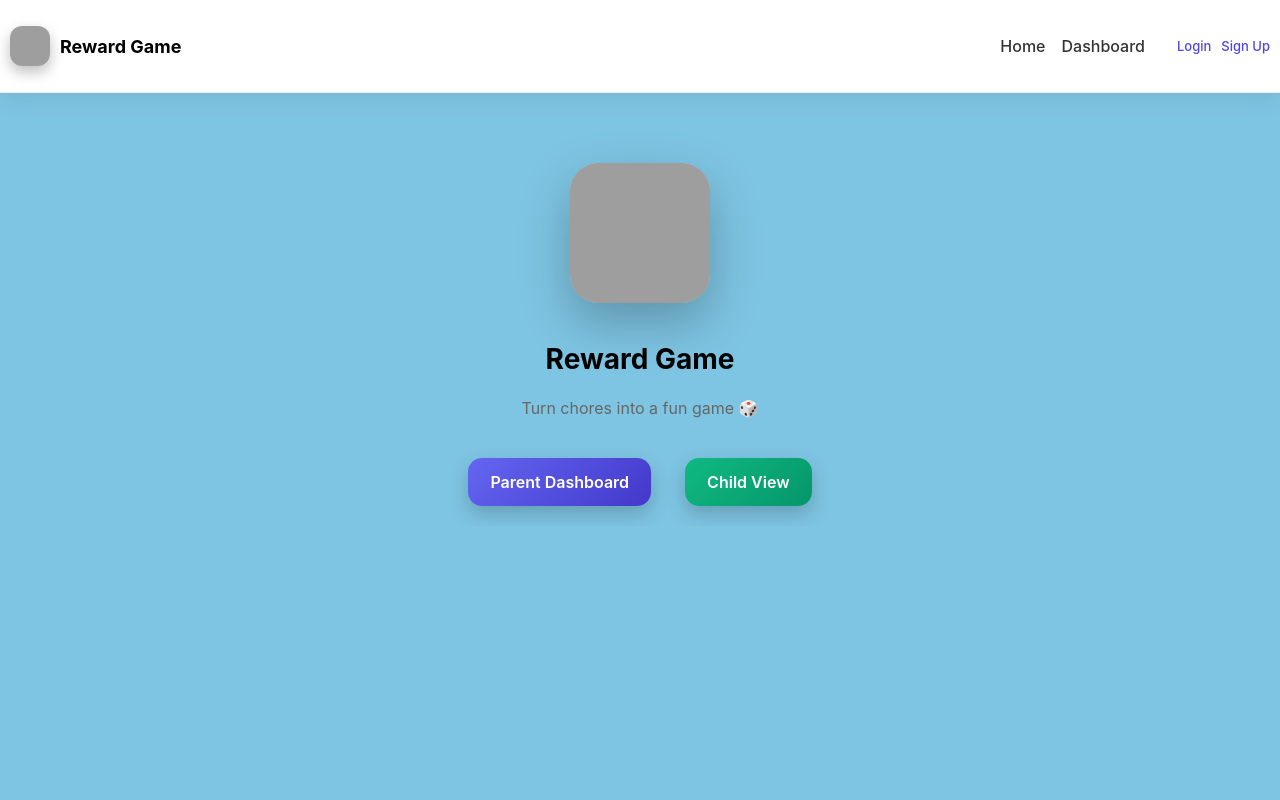
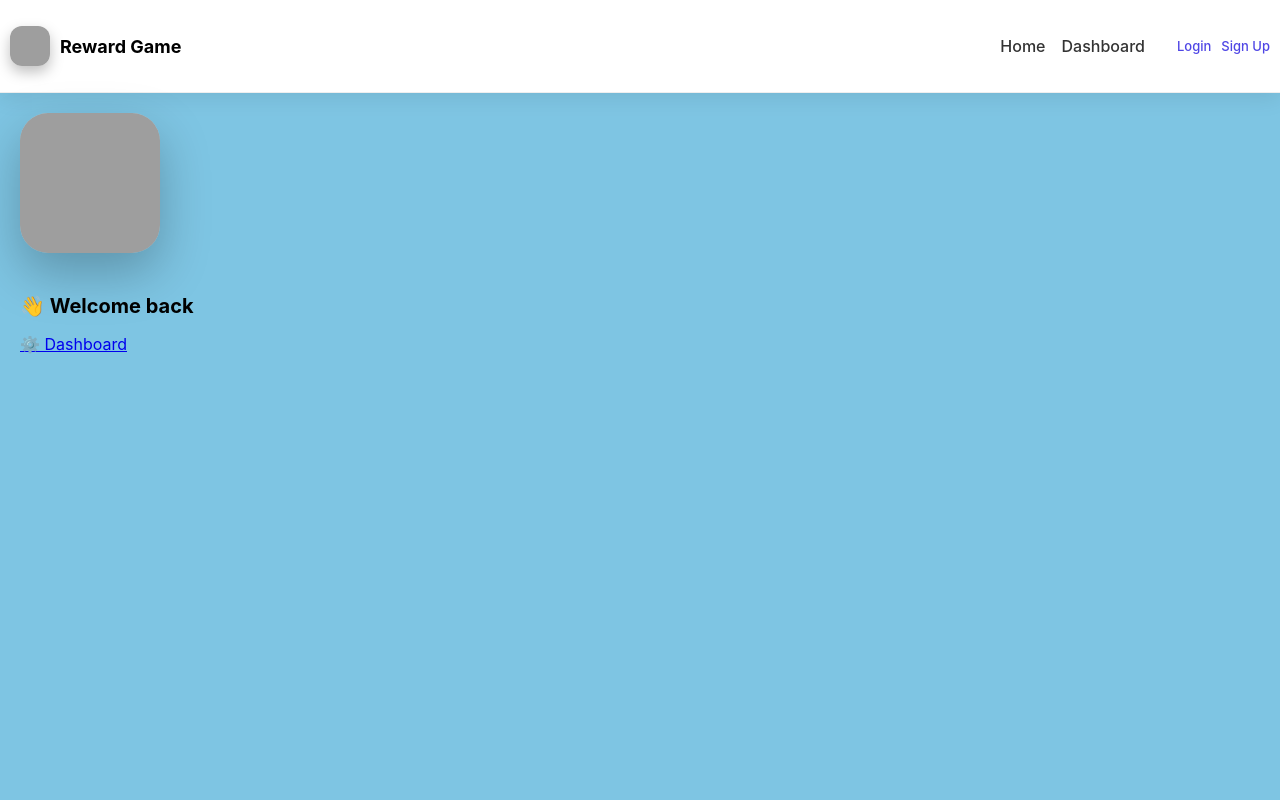
Before and after one commit to KevinCranfield/rewardApp, a Django app: page / in a window 1280 px wide. Run offline with Django 5.2, Linux system fonts and the light colour scheme; grey boxes are pictures that could not be loaded.

Commit message:
updated homepage

```diff
--- a/game/static/game/css/styles.css
+++ b/game/static/game/css/styles.css
@@ -1580,15 +1580,19 @@ body {
     display: none;
 }
 
+html {
+    height: 100%;
+}
+
 /* Subtle premium background */
 body.child-view {
     background: radial-gradient(circle at center, #7ec5e3 0%, #4f9fc0 100%);
+    overflow: hidden;
+    margin: 0;
+    padding: 0;
 }
 
 /* Remove scroll + use full height */
-body.child-view {
-    overflow: hidden;
-}
 
 /* Fullscreen container */
 /* Fullscreen container */
@@ -1648,10 +1652,6 @@ body.child-view::after {
     position: relative;
     z-index: 1;
 }
-body.child-view {
-    margin: 0;
-    padding: 0;
-}
 
 html, body {
     width: 100%;
--- a/game/templates/game/home.html
+++ b/game/templates/game/home.html
@@ -3,26 +3,44 @@
 
 {% block content %}
 
-<div class="home-container">
+<div class="container home-screen">
 
-    <!-- 🔥 LOGO -->
+    <!-- LOGO (smaller, cleaner) -->
     <img
         src="{% static 'game/images/logo.png' %}"
         class="home-logo"
         alt="Reward Game"
     >
 
-    <!-- TITLE -->
-    <h1 class="home-title">Reward Game</h1>
+    <!-- WELCOME -->
+    <div class="welcome">
+        <h2>👋 Welcome back {{ request.user.username }}</h2>
+    </div>
 
-    <p class="home-subtitle">
-        Turn chores into a fun game 🎲
-    </p>
+    <!-- GAME LIST -->
+    <div class="game-list">
 
-    <!-- BUTTONS -->
-    <div class="home-buttons">
-        <a href="/dashboard/" class="home-btn">Parent Dashboard</a>
-        <a href="/child/" class="home-btn secondary">Child View</a>
+        {% for child in children %}
+        <a href="/child/{{ child.id }}/" class="game-card">
+
+            <div class="game-card-header">
+                <div class="color-dot" style="background: {{ child.colour }}"></div>
+                <h3>{{ child.name }}'s Game</h3>
+            </div>
+
+            <div class="game-card-body">
+                <span>Continue playing</span>
+                <button class="continue-btn">Play</button>
+            </div>
+
+        </a>
+        {% endfor %}
+
+    </div>
+
+    <!-- QUICK ACTION -->
+    <div class="quick-actions">
+        <a href="/dashboard/" class="action-btn">⚙️ Dashboard</a>
     </div>
 
 </div>
```
